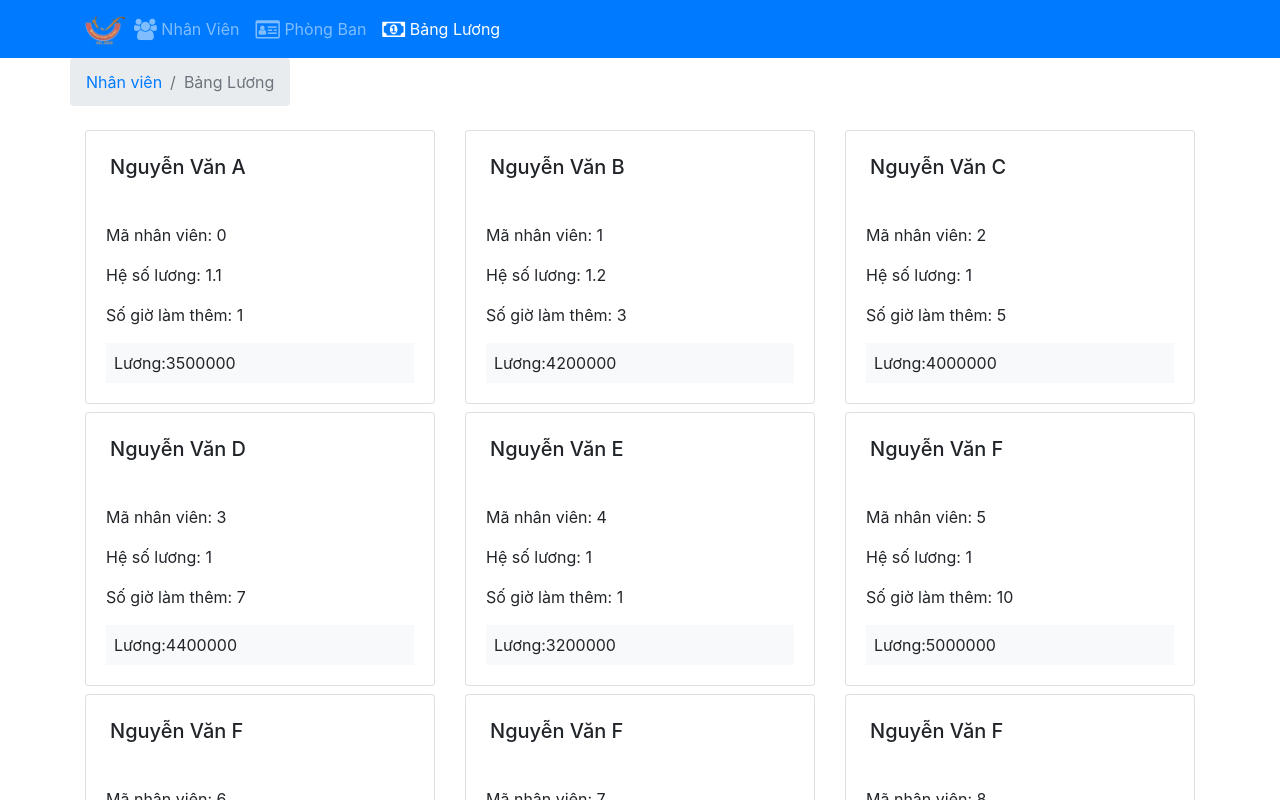
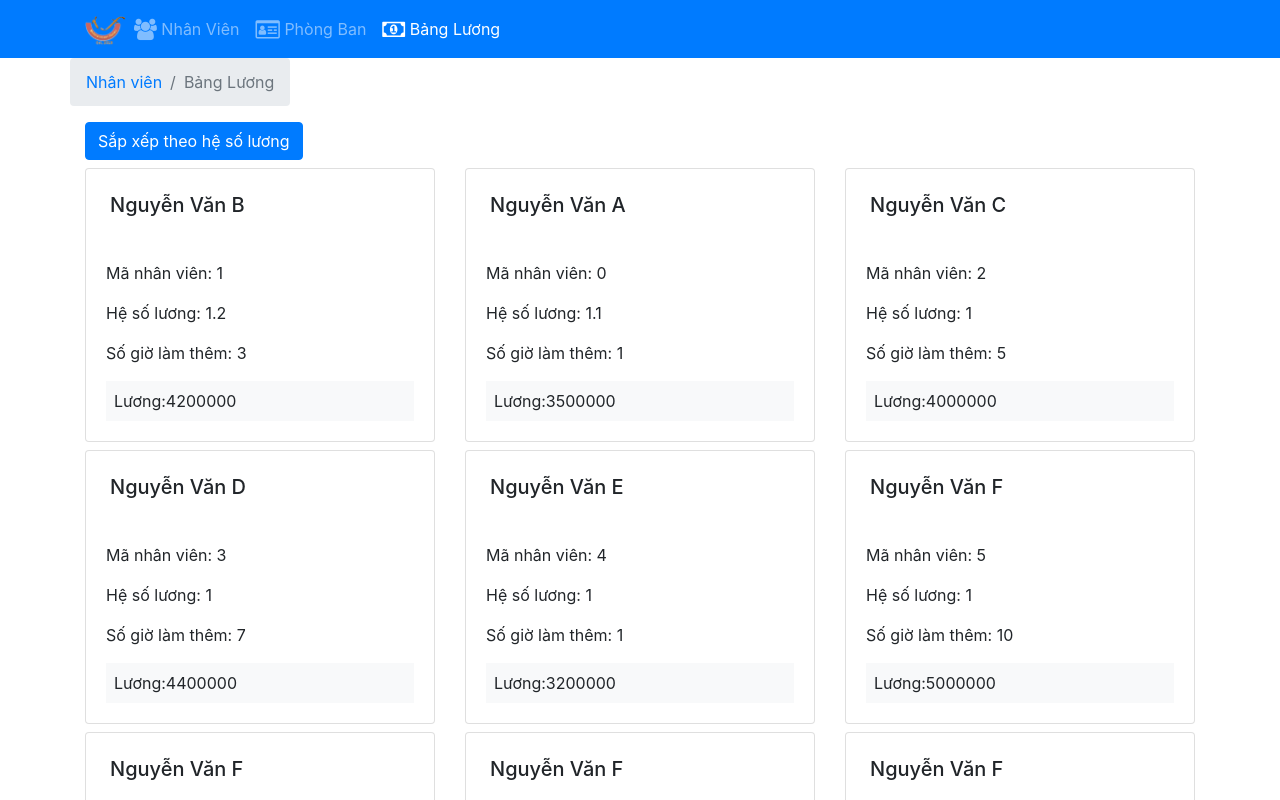
Before and after one commit to dieuvt19/FUNIXReactJS, a React (Create React App) app: page /bangluong in a window 1280 px wide. Shown: the top 800 px of the page. Built offline with nearby package versions, Linux system fonts and the light colour scheme.

Commit message:
add sort salary scale

```diff
--- a/src/components/MainComponent.js
+++ b/src/components/MainComponent.js
@@ -47,7 +47,6 @@ export default function Main() {
           component={() => <Salary staffs={nhanvien.staffs} />}
         />
       </Switch>
-
       <Footer />
     </div>
   );
--- a/src/components/SalaryComponent.js
+++ b/src/components/SalaryComponent.js
@@ -1,4 +1,4 @@
-import React from "react";
+import React, { useState } from "react";
 import {
   Card,
   CardText,
@@ -35,7 +35,12 @@ function RenderSalary({ staff }) {
 
 const Salary = (props) => {
   console.log(props);
-  const salary = props.staffs.map((ss) => {
+  const [sortSalary, setSortSalary] = useState(false);
+  const salary = props.staffs
+    .sort((a, b) =>
+      sortSalary ? a.salaryScale - b.salaryScale : b.salaryScale - a.salaryScale
+    )
+    .map((ss) => {
       return (
         <div key={ss.id} className="col-12 col-md-6 col-lg-4">
           <div className="mt-2">
@@ -55,6 +60,12 @@ const Salary = (props) => {
           <BreadcrumbItem active>Bảng Lương</BreadcrumbItem>
         </Breadcrumb>
       </div>
+      <button
+        className="btn btn-primary"
+        onClick={() => setSortSalary(!sortSalary)}
+      >
+        Sắp xếp theo hệ số lương
+      </button>
       <div className="row shadow mb-3">{salary}</div>
     </div>
   );
```
Lines whose indentation alone changed are shown as unchanged.
